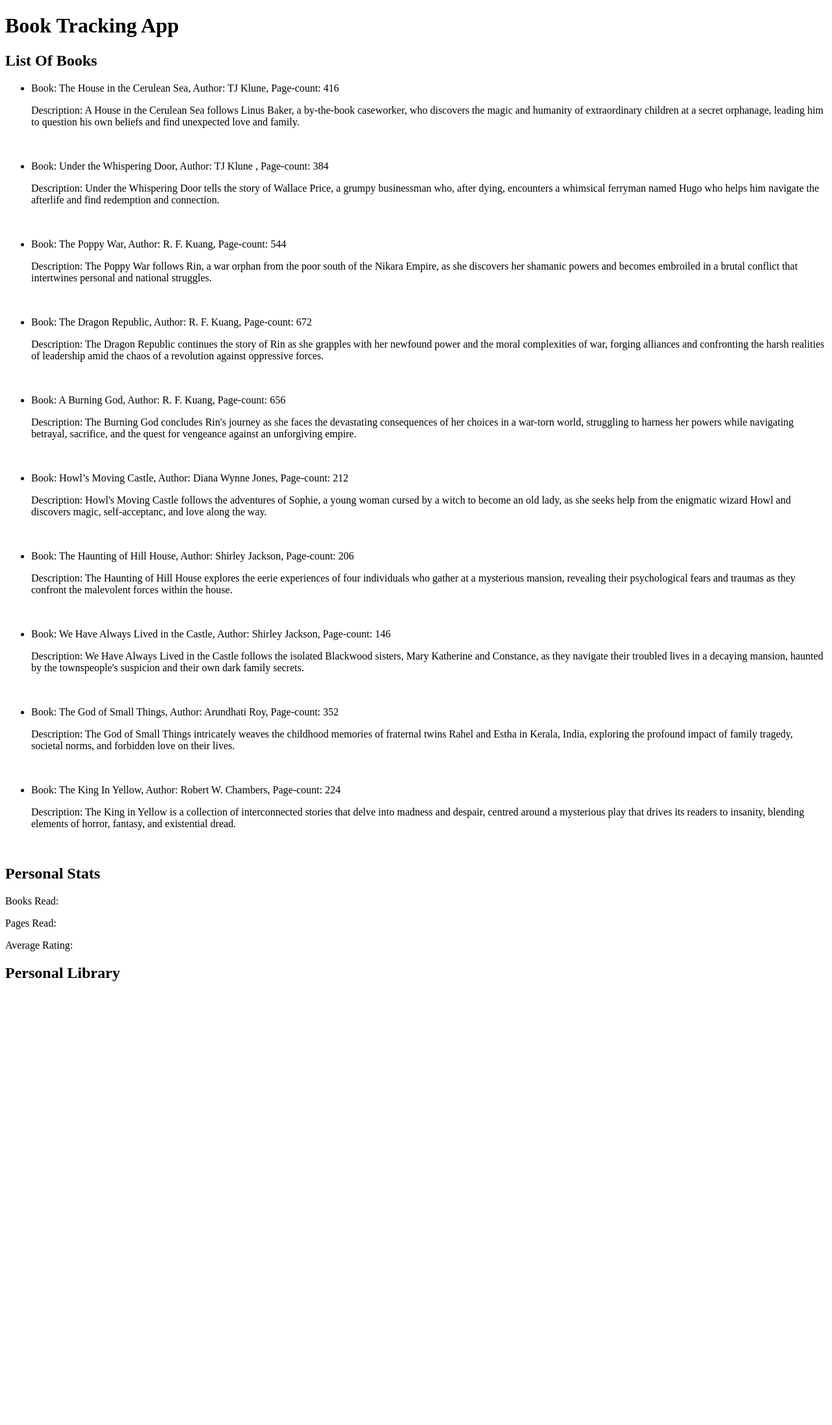
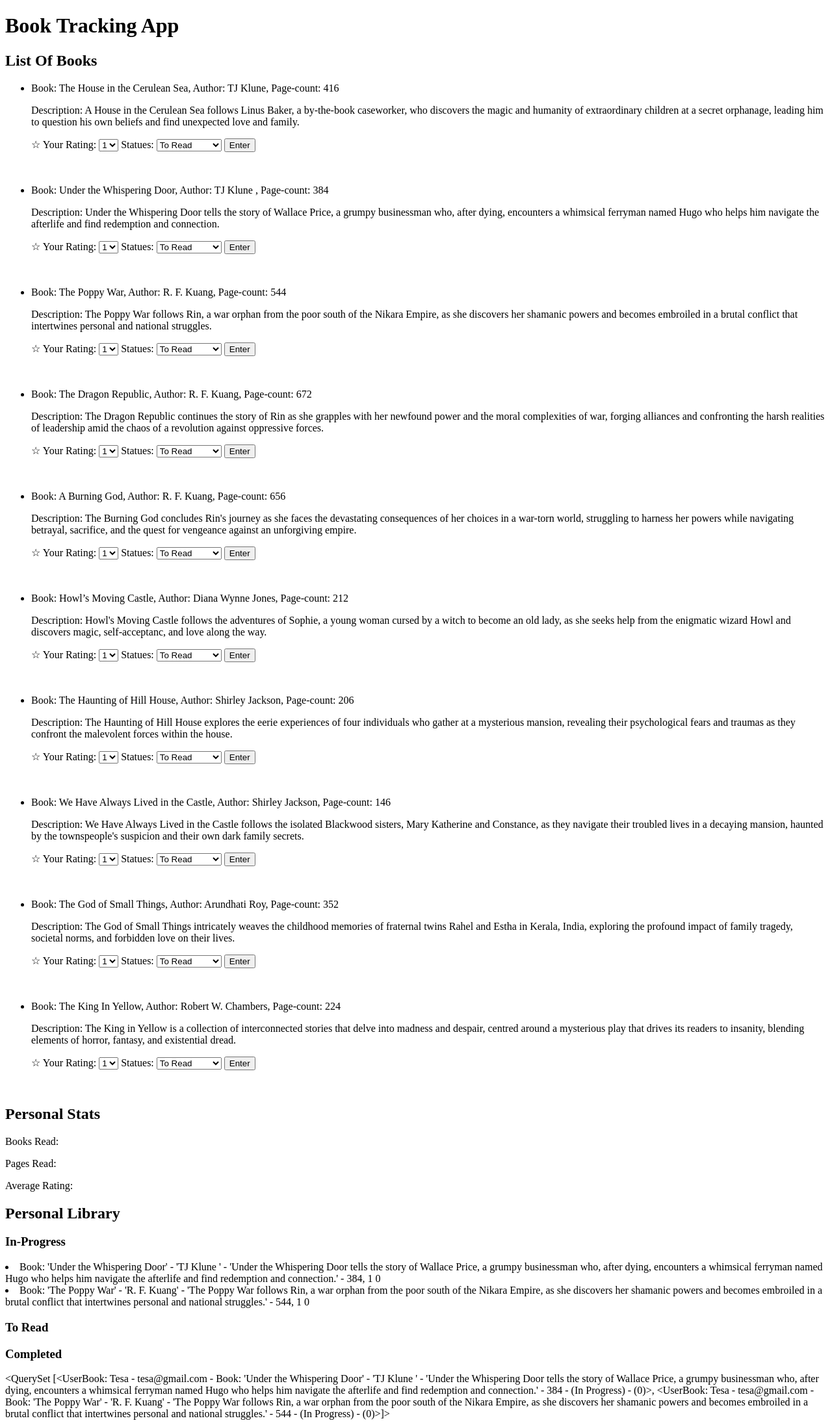
Before and after one commit to afede2/booktrackingProject, a Django app: page / in a window 1280 px wide. Shown: the whole page at 65% size. Before the commit the page ends 1510 px from the top, so only its background shows below. Run offline with Django 5.2, Linux system fonts and the light colour scheme; data comes from the database, SQL or seed files in the repository.

Commit message:
printing a users list depending on book statues
figured out how to output the list of books in-progress from a user's database into a separate page

```diff
--- a/booktrackingapp/models.py
+++ b/booktrackingapp/models.py
@@ -32,12 +32,21 @@
     COMPLETED = 2
     DID_NOT_FINISH = 3
 
+class BookRating(models.Model):
+    ZERO = 0
+    ONE = 1
+    TWO = 2
+    THREE = 3
+    FOUR = 4
+    FIVE = 5
+
 class UserBook(models.Model):
     user = models.ForeignKey(User, on_delete=models.CASCADE)
     book= models.ForeignKey(Book, on_delete=models.CASCADE)
-    statues = models.IntegerField(default=BookStatues.TO_READ)
+    status = models.IntegerField(default=BookStatues.TO_READ)
+    rating = models.IntegerField(default=BookRating.ZERO)
     def __str__(self):
-        return f"{self.user} - {self.book} - ({self.get_status_display()})"
+        return f"{self.user} - {self.book} - ({self.get_status_display()}) - ({self.get_rating_display()})"
 
     def get_status_display(self):
         status_mapping = {
@@ -46,7 +55,21 @@
             BookStatues.COMPLETED: "Completed",
             BookStatues.DID_NOT_FINISH: "Did Not Finish",
         }
-        return status_mapping[self.statues]
+
+        return status_mapping[self.status]
+
+    def get_rating_display(self):
+        rating_mapping = {
+            BookRating.ZERO: "0",
+            BookRating.ONE: "1",
+            BookRating.TWO: "2",
+            BookRating.THREE: "3",
+            BookRating.FOUR: "4",
+            BookRating.FIVE: "5",
+        }
+        return rating_mapping[self.rating]
+
+
 
 class JournalEntry(models.Model):
     user = models.ForeignKey(User, on_delete=models.CASCADE)
--- a/booktrackingapp/templates/index.html
+++ b/booktrackingapp/templates/index.html
@@ -14,9 +14,27 @@
 <ul>
     {% for book in books %}
         <li>
-            <p>Book: {{ book.name }}, Author: {{ book.author }}, Page-count: {{ book.pages }}</p>
-            <p>Description: {{ book.description }}</p>
-            <p>&nbsp;</p>
+            <form action="/" method="post">
+                <p>Book: {{ book.name }}, Author: {{ book.author }}, Page-count: {{ book.pages }}</p>
+                <p>Description: {{ book.description }}</p>
+                <label for="rating">☆ Your Rating:</label> <!--add rating to tabel-->
+                <select class="rating_select">
+                    <option value="1">1</option>
+                    <option value="2">2</option>
+                    <option value="3">3</option>
+                    <option value="4">4</option>
+                    <option value="5">5</option>
+                </select>
+                <label for="status">Statues:</label>
+                <select class="status_select">
+                    <option value="none">To Read</option>
+                    <option value="ascending">In Progress</option>
+                    <option value="descending">Completed</option>
+                    <option value="descending">Did not finish</option>
+                </select>
+                <input type="submit" value="Enter">
+                <p>&nbsp;</p>
+            </form>
         </li>
     {% endfor %}
 </ul>
@@ -28,5 +46,27 @@
 
 <h2>Personal Library</h2>
 
+<h3>In-Progress</h3>
+{% for user_book in user_books %}
+        <li>
+            {{ user_book.book }}, {{ user_book.status }} {{ user_book.rating }}
+        </li>
+    {% endfor %}
+
+{% for user_book in in_progress_books %}
+    <li>
+        Book Title: {{ user_book.book.name }}
+        Author: {{ user_book.book.author }}
+        Rating: {{ user_books.rating }}
+    </li>
+{% endfor %}
+
+<h3>To Read</h3>
+
+<h3>Completed</h3>
+
+
+{{ user_books }}
+
 </body>
 </html>
--- a/booktrackingapp/urls.py
+++ b/booktrackingapp/urls.py
@@ -1,6 +1,8 @@
 from django.urls import path, include
 from . import views
+from . views import in_progress_book
 
 urlpatterns = [
     path('', views.index, name='index'),
+    path('users/<int:user_id>/in-progress', in_progress_book, name='in_progress_books')
 ]
--- a/booktrackingapp/views.py
+++ b/booktrackingapp/views.py
@@ -1,7 +1,18 @@
 from django.shortcuts import render, HttpResponse
-from . models import Book
+from . models import Book, UserBook, JournalEntry
 
 # Create your views here.
 def index(request):
     books = Book.objects.all()
-    return render(request, 'index.html', {'books': books})
+    user_books = UserBook.objects.all()
+    journal_entries = JournalEntry.objects.all()
+
+    return render(request, 'index.html', {'books': books, 'user_books': user_books, 'journal_entries': journal_entries})
+
+
+def in_progress_book(request, user_id):
+    #query all books in UserBook database for specified user statues 1, 'in progress'
+    in_progress_books = UserBook.objects.filter(user_id=user_id, status=1)
+
+    #pass to template
+    return render(request, 'index.html', {'in_progress_books': in_progress_books})
```
Also changed, not shown: booktrackingapp/migrations/0005_bookrating_userbook_rating.py (added), booktrackingapp/migrations/0006_rename_statues_userbook_status.py (added), db.sqlite3.
